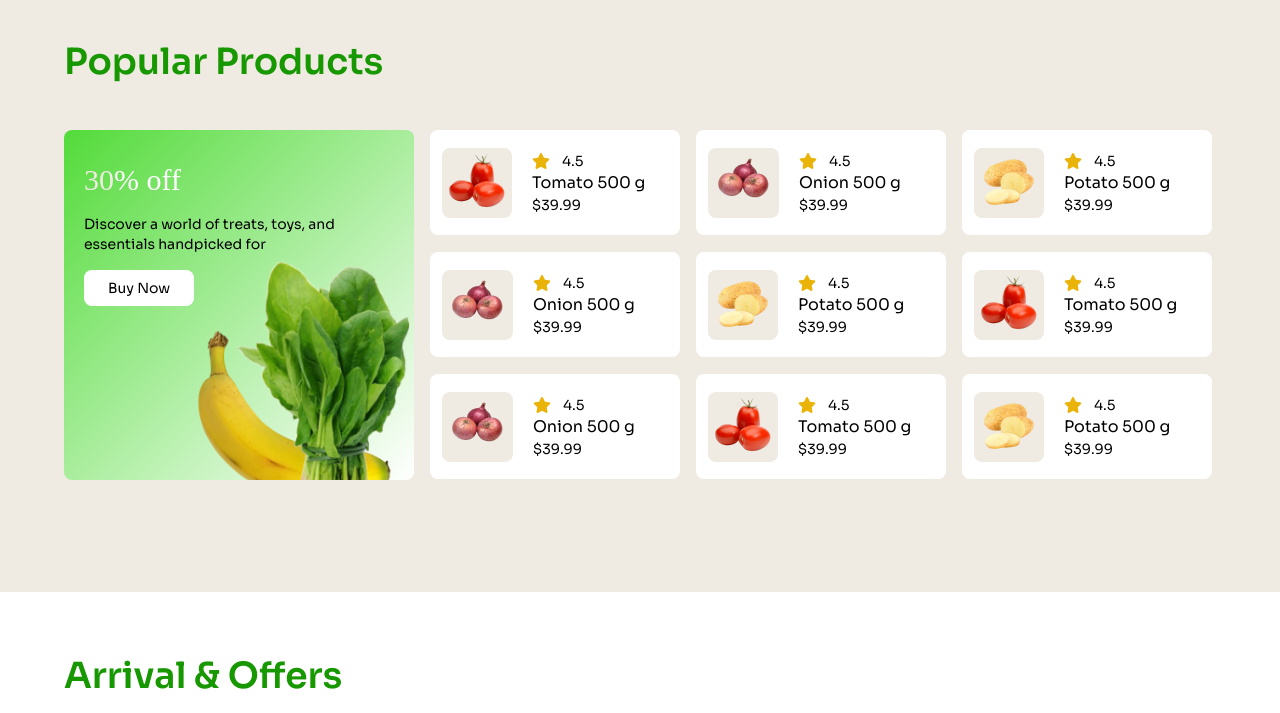
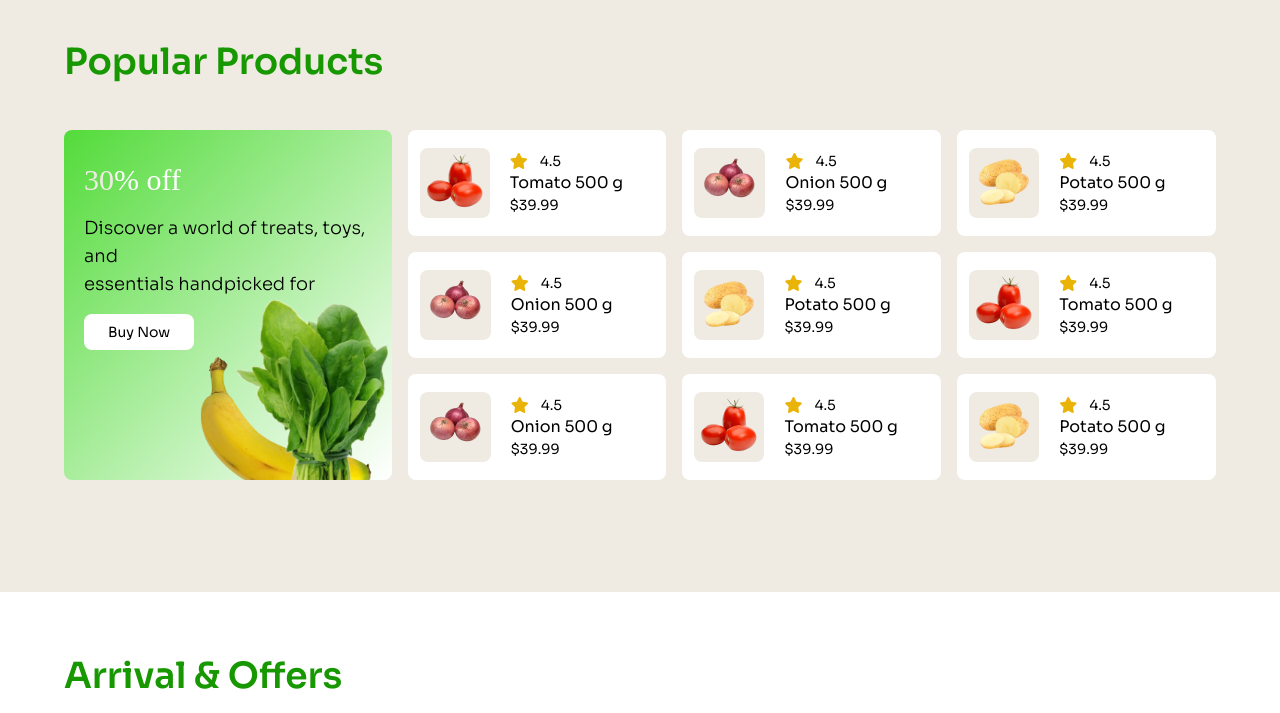
Before and after one commit to ArinBarua/Natures-Platter, a plain HTML site: page index.html in a window 1280 px wide. Shown: the part 2360-3073 px from the top of the page. Drawn offline with nearby package versions, Linux system fonts and the light colour scheme; a web font is replaced by a local one.

Commit message:
added final design

```diff
--- a/index.html
+++ b/index.html
@@ -117,6 +117,7 @@
                 </div>
             </div>
         </section>
+
         <!-- category section -->
         <section class="p-16 max-[600px]:p-10 max-[600px]:pt-2">
             <div>
@@ -144,24 +145,25 @@
                 </div>
             </div>
         </section>
+
         <!-- popular products -->
         <section class="bg-[#EFEBE3] p-16 max-[600px]:p-10">
             <div>
                 <h2 class="text-[#179800] font-semibold text-4xl max-[600px]:text-3xl">Popular Products</h2>
             </div>
-            <div class="my-12 max-[600px]:my-5 flex max-[600px]:flex max-[600px]:flex-col gap-4">
-                <div class="h-[350px] w-[350px] max-[600px]:h-[350px] max-[600px]:w-[415px] max-[600px]:mx-auto py-8 px-5 rounded-lg  bg-gradient-to-tl from-[#FFFFFF] to-[#53DB3A] relative">
+            <div class="max-[600px]:my-5 lg:my-12 max-[600px]:flex max-[600px]:flex-col lg:flex gap-4">
+                <div class="h-[350px] w-[450px] max-[600px]:w-auto py-8 px-5 rounded-lg  bg-gradient-to-tl from-[#FFFFFF] to-[#53DB3A] relative">
                     <div>
                         <h3 class="font-adlam-display font-normal text-3xl"><span style="color: #EFEBE3;">30</span><span style="color: white;">% off</span></h3>
-                        <p class="text-sm font-normal my-4">Discover a world of treats, toys, and <br>essentials handpicked for</p>
+                        <p class="text-lg font-light my-4">Discover a world of treats, toys, and <br>essentials handpicked for</p>
                         <button class="text-sm bg-white px-6 py-2 border-none rounded-lg">Buy Now</button>
                     </div>
-                    <div class="h-[230px] w-[230px] absolute left-[120px] max-[600px]:left-[185px] bottom-0">
-                        <img class="h-[230px] w-[230px]" src="./c2-assets/vegetable-offer.png" alt="">
+                    <div class="h-[190px] absolute bottom-0 right-0">
+                        <img class="h-[190px]" src="./c2-assets/vegetable-offer.png" alt="">
                     </div>
                 </div>
-                <div class="grid grid-cols-3 max-[600px]:grid max-[600px]:grid-cols-2 gap-4">
-                    <div class="h-[105px] w-[250px] max-[600px]:h-[100px] max-[600px]:w-[200px] flex items-center bg-white p-3 gap-5 max-[600px]:gap-2 rounded-lg">
+                <div class="max-[600px]:grid max-[600px]:grid-cols-2 lg:grid lg:grid-cols-3  gap-4 w-full mx-auto">
+                    <div class="flex items-center bg-white p-3 gap-5 max-[600px]:gap-2 rounded-lg">
                         <div class="bg-[#EFEBE3] rounded-lg">
                             <img src="./c2-assets/image 41.png" alt="">
                         </div>
@@ -176,7 +178,7 @@
                             </div>
                         </div>
                     </div>
-                    <div class="h-[105px] w-[250px] max-[600px]:h-[100px] max-[600px]:w-[200px] flex items-center bg-white p-3 gap-5 max-[600px]:gap-2 rounded-lg">
+                    <div class="flex items-center bg-white p-3 gap-5 max-[600px]:gap-2 rounded-lg">
                         <div class="bg-[#EFEBE3] rounded-lg">
                             <img src="./c2-assets/image 43.png" alt="">
                         </div>
@@ -191,7 +193,7 @@
                             </div>
                         </div>
                     </div>
-                    <div class="h-[105px] w-[250px] max-[600px]:h-[100px] max-[600px]:w-[200px] flex items-center bg-white p-3 gap-5 max-[600px]:gap-2 rounded-lg">
+                    <div class="flex items-center bg-white p-3 gap-5 max-[600px]:gap-2 rounded-lg">
                         <div class="bg-[#EFEBE3] rounded-lg">
                             <img src="./c2-assets/image 44.png" alt="">
                         </div>
@@ -206,7 +208,7 @@
                             </div>
                         </div>
                     </div>
-                    <div class="h-[105px] w-[250px] max-[600px]:h-[100px] max-[600px]:w-[200px] flex items-center bg-white p-3 gap-5 max-[600px]:gap-2 rounded-lg">
+                    <div class="flex items-center bg-white p-3 gap-5 max-[600px]:gap-2 rounded-lg">
                         <div class="bg-[#EFEBE3] rounded-lg">
                             <img src="./c2-assets/image 43.png" alt="">
                         </div>
@@ -221,7 +223,7 @@
                             </div>
                         </div>
                     </div>
-                    <div class="h-[105px] w-[250px] max-[600px]:h-[100px] max-[600px]:w-[200px] flex items-center bg-white p-3 gap-5 max-[600px]:gap-2 rounded-lg">
+                    <div class="flex items-center bg-white p-3 gap-5 max-[600px]:gap-2 rounded-lg">
                         <div class="bg-[#EFEBE3] rounded-lg">
                             <img src="./c2-assets/image 44.png" alt="">
                         </div>
@@ -236,7 +238,7 @@
                             </div>
                         </div>
                     </div>
-                    <div class="h-[105px] w-[250px] max-[600px]:h-[100px] max-[600px]:w-[200px] flex items-center bg-white p-3 gap-5 max-[600px]:gap-2 rounded-lg">
+                    <div class="flex items-center bg-white p-3 gap-5 max-[600px]:gap-2 rounded-lg">
                         <div class="bg-[#EFEBE3] rounded-lg">
                             <img src="./c2-assets/image 41.png" alt="">
                         </div>
@@ -251,7 +253,7 @@
                             </div>
                         </div>
                     </div>
-                    <div class="h-[105px] w-[250px] max-[600px]:h-[100px] max-[600px]:w-[200px] flex items-center bg-white p-3 gap-5 max-[600px]:gap-2 rounded-lg">
+                    <div class="flex items-center bg-white p-3 gap-5 max-[600px]:gap-2 rounded-lg">
                         <div class="bg-[#EFEBE3] rounded-lg">
                             <img src="./c2-assets/image 43.png" alt="">
                         </div>
@@ -266,7 +268,7 @@
                             </div>
                         </div>
                     </div>
-                    <div class="h-[105px] w-[250px] max-[600px]:h-[100px] max-[600px]:w-[200px] flex items-center bg-white p-3 gap-5 max-[600px]:gap-2 rounded-lg">
+                    <div class="flex items-center bg-white p-3 gap-5 max-[600px]:gap-2 rounded-lg">
                         <div class="bg-[#EFEBE3] rounded-lg">
                             <img src="./c2-assets/image 41.png" alt="">
                         </div>
@@ -281,7 +283,7 @@
                             </div>
                         </div>
                     </div>
-                    <div class="h-[105px] w-[250px] max-[600px]:h-[100px] max-[600px]:w-[200px] max-[600px]:hidden flex items-center bg-white p-3 gap-5 max-[600px]:gap-2 rounded-lg">
+                    <div class="max-[600px]:hidden flex items-center bg-white p-3 gap-5 max-[600px]:gap-2 rounded-lg">
                         <div class="bg-[#EFEBE3] rounded-lg">
                             <img src="./c2-assets/image 44.png" alt="">
                         </div>
@@ -299,6 +301,7 @@
                 </div>
             </div>
         </section>
+
         <!-- Arrival & Offers -->
         <section class="p-16 max-[600px]:p-10 max-[600px]:mb-60 lg:mb-80">
             <div>
```
